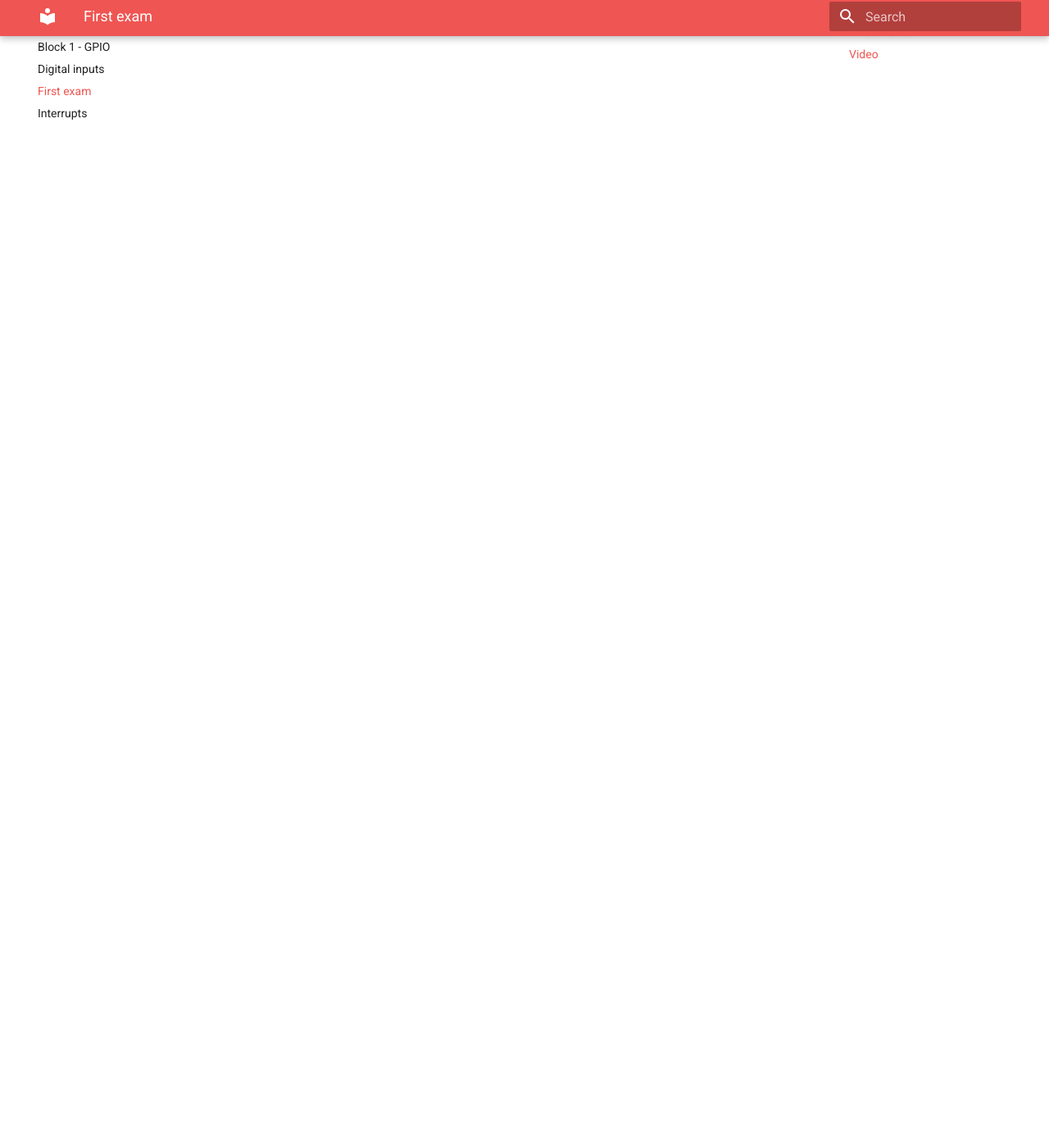
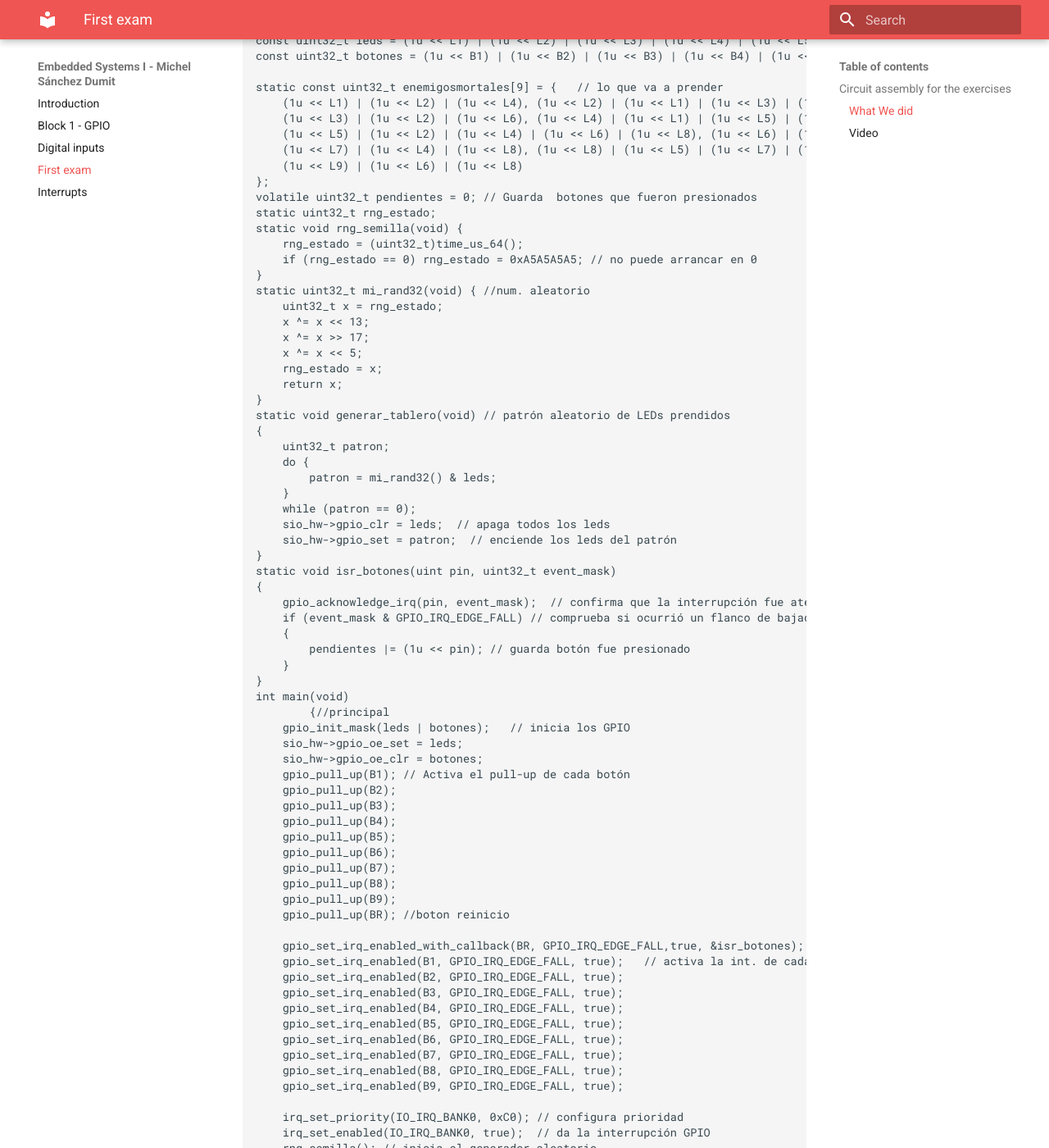
Before and after one commit to MichelSDumit/Sistemas-Embebidos---Michel, an MkDocs documentation site: the page built from docs/gitcmds copy.md, in a window 1280 px wide and 1400 px high, scrolled down 1383 px. Shown: the whole window at 82% size. Built offline with MkDocs 1.6.1 and Material for MkDocs 9.7.7, drawn with Linux system fonts in a browser that asks for light colours; some of the changed text lies outside the part shown.

Commit message:
lo di todo

````diff
--- a/docs/gitcmds copy.md
+++ b/docs/gitcmds copy.md
@@ -12,6 +12,159 @@
 
 Code
 ```
+#define L1 13
+#define L2 12
+#define L3 11
+#define L4 10
+#define L5 9
+#define L6 8
+#define L7 7
+#define L8 6
+#define L9 5
+#define B1 16
+#define B2 17
+#define B3 18
+#define B4 19
+#define B5 20
+#define B6 21
+#define B7 22
+#define B8 0
+#define B9 1
+#define BR 2
+
+// Tiempo de espera para que termine el rebote del botón
+#define antir_ms 20
+// Parámetros yupi yey
+#define yupiyey 3
+#define vel 200
+
+const uint32_t leds = (1u << L1) | (1u << L2) | (1u << L3) | (1u << L4) | (1u << L5) | (1u << L6) | (1u << L7) | (1u << L8) | (1u << L9);
+const uint32_t botones = (1u << B1) | (1u << B2) | (1u << B3) | (1u << B4) | (1u << B5) | (1u << B6) | (1u << B7) | (1u << B8) | (1u << B9) | (1u << BR);
+
+static const uint32_t enemigosmortales[9] = {   // lo que va a prender
+    (1u << L1) | (1u << L2) | (1u << L4), (1u << L2) | (1u << L1) | (1u << L3) | (1u << L5),
+    (1u << L3) | (1u << L2) | (1u << L6), (1u << L4) | (1u << L1) | (1u << L5) | (1u << L7),
+    (1u << L5) | (1u << L2) | (1u << L4) | (1u << L6) | (1u << L8), (1u << L6) | (1u << L3) | (1u << L5) | (1u << L9),
+    (1u << L7) | (1u << L4) | (1u << L8), (1u << L8) | (1u << L5) | (1u << L7) | (1u << L9),
+    (1u << L9) | (1u << L6) | (1u << L8)
+};
+volatile uint32_t pendientes = 0; // Guarda  botones que fueron presionados
+static uint32_t rng_estado;
+static void rng_semilla(void) {
+    rng_estado = (uint32_t)time_us_64();
+    if (rng_estado == 0) rng_estado = 0xA5A5A5A5; // no puede arrancar en 0
+}
+static uint32_t mi_rand32(void) { //num. aleatorio
+    uint32_t x = rng_estado;
+    x ^= x << 13;
+    x ^= x >> 17;
+    x ^= x << 5;
+    rng_estado = x;
+    return x;
+}
+static void generar_tablero(void) // patrón aleatorio de LEDs prendidos
+{
+    uint32_t patron;
+    do {
+        patron = mi_rand32() & leds;
+    }
+    while (patron == 0);
+    sio_hw->gpio_clr = leds;  // apaga todos los leds
+    sio_hw->gpio_set = patron;  // enciende los leds del patrón
+}
+static void isr_botones(uint pin, uint32_t event_mask)
+{
+    gpio_acknowledge_irq(pin, event_mask);  // confirma que la interrupción fue atendida
+    if (event_mask & GPIO_IRQ_EDGE_FALL) // comprueba si ocurrió un flanco de bajada
+    {
+        pendientes |= (1u << pin); // guarda botón fue presionado
+    }
+}
+int main(void)
+        {//principal
+    gpio_init_mask(leds | botones);   // inicia los GPIO
+    sio_hw->gpio_oe_set = leds;
+    sio_hw->gpio_oe_clr = botones;
+    gpio_pull_up(B1); // Activa el pull-up de cada botón
+    gpio_pull_up(B2);
+    gpio_pull_up(B3);
+    gpio_pull_up(B4);
+    gpio_pull_up(B5);
+    gpio_pull_up(B6);
+    gpio_pull_up(B7);
+    gpio_pull_up(B8);
+    gpio_pull_up(B9);
+    gpio_pull_up(BR); //boton reinicio
+
+    gpio_set_irq_enabled_with_callback(BR, GPIO_IRQ_EDGE_FALL,true, &isr_botones); // registra la función de int. para el botón de reinicio.
+    gpio_set_irq_enabled(B1, GPIO_IRQ_EDGE_FALL, true);   // activa la int. de cada botón
+    gpio_set_irq_enabled(B2, GPIO_IRQ_EDGE_FALL, true);
+    gpio_set_irq_enabled(B3, GPIO_IRQ_EDGE_FALL, true);
+    gpio_set_irq_enabled(B4, GPIO_IRQ_EDGE_FALL, true);
+    gpio_set_irq_enabled(B5, GPIO_IRQ_EDGE_FALL, true);
+    gpio_set_irq_enabled(B6, GPIO_IRQ_EDGE_FALL, true);
+    gpio_set_irq_enabled(B7, GPIO_IRQ_EDGE_FALL, true);
+    gpio_set_irq_enabled(B8, GPIO_IRQ_EDGE_FALL, true);
+    gpio_set_irq_enabled(B9, GPIO_IRQ_EDGE_FALL, true);
+
+    irq_set_priority(IO_IRQ_BANK0, 0xC0); // configura prioridad
+    irq_set_enabled(IO_IRQ_BANK0, true);  // da la interrupción GPIO
+    rng_semilla(); // inicia el generador aleatorio
+    generar_tablero();   // Genera el primer tablero
+    while (true) //bucle
+    {
+        if (pendientes)     // comprobamos si hay botón pendiente
+        {
+            sleep_ms(antir_ms);
+            irq_set_enabled(IO_IRQ_BANK0, false);  // Desactiva int.
+            uint32_t eventos = pendientes;  // Guarda los  pendientes
+            pendientes = 0;   // Limpia los pendientes
+            irq_set_enabled(IO_IRQ_BANK0, true); // Vuelve a activar int.
+            uint32_t presionados =
+                eventos & ~sio_hw->gpio_in;  // Lee botones presionados
+            if (presionados & (1u << B1)) {
+                sio_hw->gpio_togl = enemigosmortales[0];
+            }
+            if (presionados & (1u << B2)) {
+                sio_hw->gpio_togl = enemigosmortales[1];
+            }
+            if (presionados & (1u << B3)) {
+                sio_hw->gpio_togl = enemigosmortales[2];
+            }
+            if (presionados & (1u << B4)) {
+                sio_hw->gpio_togl = enemigosmortales[3];
+            }
+            if (presionados & (1u << B5)) {
+                sio_hw->gpio_togl = enemigosmortales[4];
+            }
+            if (presionados & (1u << B6)) {
+                sio_hw->gpio_togl = enemigosmortales[5];
+            }
+            if (presionados & (1u << B7)) {
+                sio_hw->gpio_togl = enemigosmortales[6];
+            }
+            if (presionados & (1u << B8)) {
+                sio_hw->gpio_togl = enemigosmortales[7];
+            }
+            if (presionados & (1u << B9)) {
+                sio_hw->gpio_togl = enemigosmortales[8];
+            }
+            if (presionados & (1u << BR)){
+                generar_tablero();
+            }
+             else if ((presionados & ~(1u << BR)) &&    // leds parpadean al mismo tiempo
+                     (sio_hw->gpio_out & leds) == 0) {
+                for (int i = 0; i < yupiyey ; i++) {
+                    sio_hw->gpio_set = leds;
+                    sleep_ms(vel);
+                    sio_hw->gpio_clr = leds;
+                    sleep_ms(vel);  //nueva partida
+                }
+            }
+        }
+        tight_loop_contents();
+    }
+}
 
 ```
 
````
